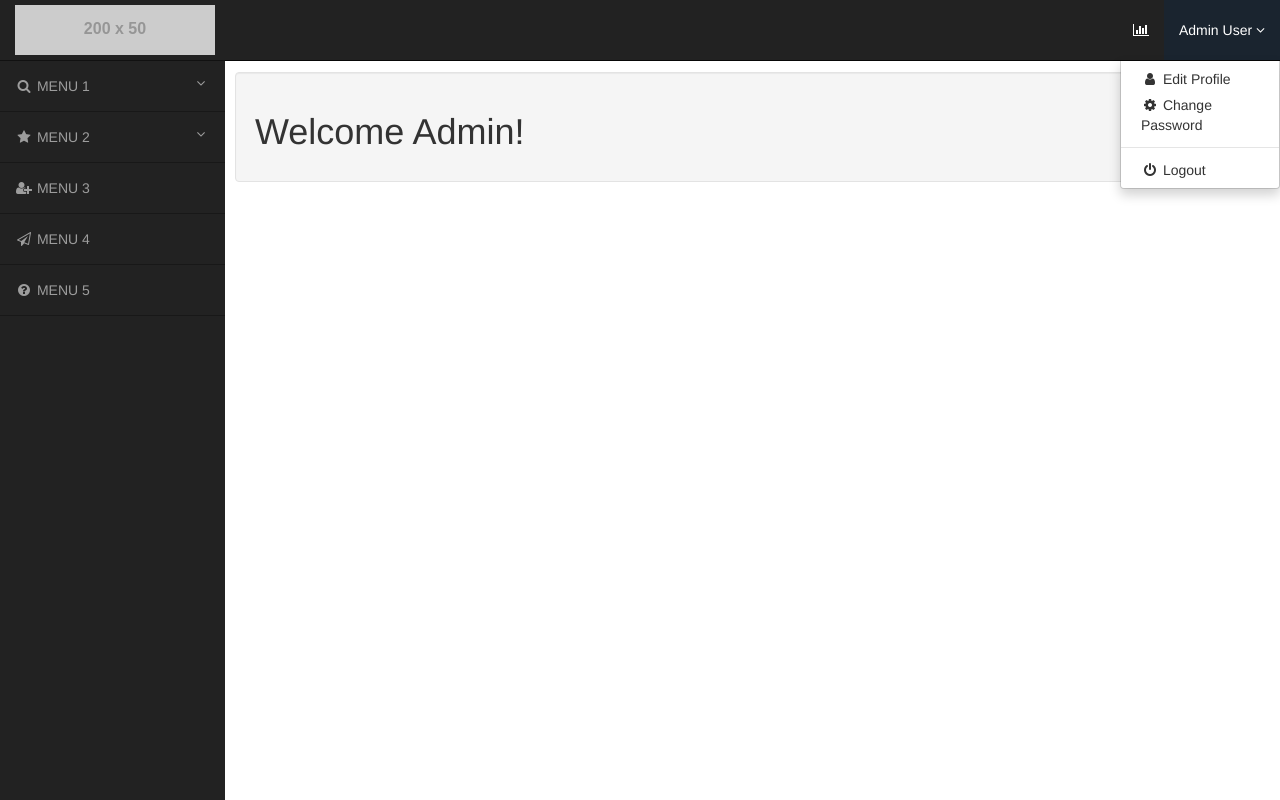
After one commit to anwaar12345/HCP, a PHP site: page /admin/admindashboard.php in a window 1280 px wide, after a click on "Admin User". The commit adds this page. Run offline with PHP 8.4, Linux system fonts and the light colour scheme; grey boxes labelled with a size stand in for pictures from a placeholder-image service; some libraries are stand-ins or nearby versions.

Commit message:
Admin in process styling done

```diff
--- /dev/null
+++ b/admin/admin.css
@@ -0,0 +1,143 @@
+@import url('https://maxcdn.bootstrapcdn.com/font-awesome/4.3.0/css/font-awesome.min.css');
+@media(min-width:768px) {
+    body {
+        margin-top: 50px;
+    }
+    /*html, body, #wrapper, #page-wrapper {height: 100%; overflow: hidden;}*/
+}
+
+#wrapper {
+    padding-left: 0;
+}
+
+#page-wrapper {
+    width: 100%;
+    padding: 0;
+    background-color: #fff;
+}
+
+@media(min-width:768px) {
+    #wrapper {
+        padding-left: 225px;
+    }
+
+    #page-wrapper {
+        padding: 22px 10px;
+    }
+}
+
+/* Top Navigation */
+
+.top-nav {
+    padding: 0 15px;
+}
+
+.top-nav>li {
+    display: inline-block;
+    float: left;
+}
+
+.top-nav>li>a {
+    padding-top: 20px;
+    padding-bottom: 20px;
+    line-height: 20px;
+    color: #fff;
+}
+
+.top-nav>li>a:hover,
+.top-nav>li>a:focus,
+.top-nav>.open>a,
+.top-nav>.open>a:hover,
+.top-nav>.open>a:focus {
+    color: #fff;
+    background-color: #1a242f;
+}
+
+.top-nav>.open>.dropdown-menu {
+    float: left;
+    position: absolute;
+    margin-top: 0;
+    /*border: 1px solid rgba(0,0,0,.15);*/
+    border-top-left-radius: 0;
+    border-top-right-radius: 0;
+    background-color: #fff;
+    -webkit-box-shadow: 0 6px 12px rgba(0,0,0,.175);
+    box-shadow: 0 6px 12px rgba(0,0,0,.175);
+}
+
+.top-nav>.open>.dropdown-menu>li>a {
+    white-space: normal;
+}
+
+/* Side Navigation */
+
+@media(min-width:768px) {
+    .side-nav {
+        position: fixed;
+        top: 60px;
+        left: 225px;
+        width: 225px;
+        margin-left: -225px;
+        border: none;
+        border-radius: 0;
+        border-top: 1px rgba(0,0,0,.5) solid;
+        overflow-y: auto;
+        background-color: #222;
+        /*background-color: #5A6B7D;*/
+        bottom: 0;
+        overflow-x: hidden;
+        padding-bottom: 40px;
+    }
+
+    .side-nav>li>a {
+        width: 225px;
+        border-bottom: 1px rgba(0,0,0,.3) solid;
+    }
+
+    .side-nav li a:hover,
+    .side-nav li a:focus {
+        outline: none;
+        background-color: #1a242f !important;
+    }
+}
+
+.side-nav>li>ul {
+    padding: 0;
+    border-bottom: 1px rgba(0,0,0,.3) solid;
+}
+
+.side-nav>li>ul>li>a {
+    display: block;
+    padding: 10px 15px 10px 38px;
+    text-decoration: none;
+    /*color: #999;*/
+    color: #fff;
+}
+
+.side-nav>li>ul>li>a:hover {
+    color: #fff;
+}
+
+.navbar .nav > li > a > .label {
+  -webkit-border-radius: 50%;
+  -moz-border-radius: 50%;
+  border-radius: 50%;
+  position: absolute;
+  top: 14px;
+  right: 6px;
+  font-size: 10px;
+  font-weight: normal;
+  min-width: 15px;
+  min-height: 15px;
+  line-height: 1.0em;
+  text-align: center;
+  padding: 2px;
+}
+
+.navbar .nav > li > a:hover > .label {
+  top: 10px;
+}
+
+.navbar-brand {
+    padding: 5px 15px;
+}
--- /dev/null
+++ b/admin/admindashboard.php
@@ -0,0 +1,109 @@
+<!DOCTYPE html>
+<html lang="en">
+<head>
+    <meta charset="UTF-8">
+    <meta name="viewport" content="width=device-width, initial-scale=1.0">
+    <meta http-equiv="X-UA-Compatible" content="ie=edge">
+    <title>| Admin |</title>
+    <link href="http://maxcdn.bootstrapcdn.com/bootstrap/3.3.0/css/bootstrap.min.css" rel="stylesheet" id="bootstrap-css">
+    <script src="http://code.jquery.com/jquery-1.11.1.min.js"></script>
+    <script src="http://maxcdn.bootstrapcdn.com/bootstrap/3.3.0/js/bootstrap.min.js"></script>
+    <link href="admin.css" rel="stylesheet">
+
+
+</head>
+<body>
+
+<div id="throbber" style="display:none; min-height:120px;"></div>
+<div id="noty-holder"></div>
+<div id="wrapper">
+    <!-- Navigation -->
+    <nav class="navbar navbar-inverse navbar-fixed-top" role="navigation">
+        <!-- Brand and toggle get grouped for better mobile display -->
+        <div class="navbar-header">
+            <button type="button" class="navbar-toggle" data-toggle="collapse" data-target=".navbar-ex1-collapse">
+                <span class="sr-only">Toggle navigation</span>
+                <span class="icon-bar"></span>
+                <span class="icon-bar"></span>
+                <span class="icon-bar"></span>
+            </button>
+            <a class="navbar-brand" href="http://cijulenlinea.ucr.ac.cr/dev-users/">
+                <img src="http://placehold.it/200x50&text=LOGO" alt="LOGO"">
+            </a>
+        </div>
+        <!-- Top Menu Items -->
+        <ul class="nav navbar-right top-nav">
+            <li><a href="#" data-placement="bottom" data-toggle="tooltip" href="#" data-original-title="Stats"><i class="fa fa-bar-chart-o"></i>
+                </a>
+            </li>
+            <li class="dropdown">
+                <a href="#" class="dropdown-toggle" data-toggle="dropdown">Admin User <b class="fa fa-angle-down"></b></a>
+                <ul class="dropdown-menu">
+                    <li><a href="#"><i class="fa fa-fw fa-user"></i> Edit Profile</a></li>
+                    <li><a href="#"><i class="fa fa-fw fa-cog"></i> Change Password</a></li>
+                    <li class="divider"></li>
+                    <li><a href="#"><i class="fa fa-fw fa-power-off"></i> Logout</a></li>
+                </ul>
+            </li>
+        </ul>
+        <!-- Sidebar Menu Items - These collapse to the responsive navigation menu on small screens -->
+        <div class="collapse navbar-collapse navbar-ex1-collapse">
+            <ul class="nav navbar-nav side-nav">
+                <li>
+                    <a href="#" data-toggle="collapse" data-target="#submenu-1"><i class="fa fa-fw fa-search"></i> MENU 1 <i class="fa fa-fw fa-angle-down pull-right"></i></a>
+                    <ul id="submenu-1" class="collapse">
+                        <li><a href="#"><i class="fa fa-angle-double-right"></i> SUBMENU 1.1</a></li>
+                        <li><a href="#"><i class="fa fa-angle-double-right"></i> SUBMENU 1.2</a></li>
+                        <li><a href="#"><i class="fa fa-angle-double-right"></i> SUBMENU 1.3</a></li>
+                    </ul>
+                </li>
+                <li>
+                    <a href="#" data-toggle="collapse" data-target="#submenu-2"><i class="fa fa-fw fa-star"></i>  MENU 2 <i class="fa fa-fw fa-angle-down pull-right"></i></a>
+                    <ul id="submenu-2" class="collapse">
+                        <li><a href="#"><i class="fa fa-angle-double-right"></i> SUBMENU 2.1</a></li>
+                        <li><a href="#"><i class="fa fa-angle-double-right"></i> SUBMENU 2.2</a></li>
+                        <li><a href="#"><i class="fa fa-angle-double-right"></i> SUBMENU 2.3</a></li>
+                    </ul>
+                </li>
+                <li>
+                    <a href="investigaciones/favoritas"><i class="fa fa-fw fa-user-plus"></i>  MENU 3</a>
+                </li>
+                <li>
+                    <a href="sugerencias"><i class="fa fa-fw fa-paper-plane-o"></i> MENU 4</a>
+                </li>
+                <li>
+                    <a href="faq"><i class="fa fa-fw fa fa-question-circle"></i> MENU 5</a>
+                </li>
+            </ul>
+        </div>
+        <!-- /.navbar-collapse -->
+    </nav>
+
+    <div id="page-wrapper">
+        <div class="container-fluid">
+            <!-- Page Heading -->
+            <div class="row" id="main" >
+                <div class="col-sm-12 col-md-12 well" id="content">
+                    <h1>Welcome Admin!</h1>
+                </div>
+            </div>
+            <!-- /.row -->
+        </div>
+        <!-- /.container-fluid -->
+    </div>
+    <!-- /#page-wrapper -->
+</div><!-- /#wrapper -->
+</body>
+<script>
+$(function(){
+    $('[data-toggle="tooltip"]').tooltip();
+    $(".side-nav .collapse").on("hide.bs.collapse", function() {
+        $(this).prev().find(".fa").eq(1).removeClass("fa-angle-right").addClass("fa-angle-down");
+    });
+    $('.side-nav .collapse').on("show.bs.collapse", function() {
+        $(this).prev().find(".fa").eq(1).removeClass("fa-angle-down").addClass("fa-angle-right");
+    });
+})
+
+</script>
+</html>
--- a/signup.php
+++ b/signup.php
@@ -11,6 +11,8 @@ include('db.php');
 <link href="//maxcdn.bootstrapcdn.com/bootstrap/4.1.1/css/bootstrap.min.css" rel="stylesheet" id="bootstrap-css">
 <script src="//maxcdn.bootstrapcdn.com/bootstrap/4.1.1/js/bootstrap.min.js"></script>
 <script src="//cdnjs.cloudflare.com/ajax/libs/jquery/3.2.1/jquery.min.js"></script>
+<link href="lib/bootstrap/css/bootstrap.min.css" rel="stylesheet">
+
 <style>
 body {
   margin: 0;
--- a/signupd.php
+++ b/signupd.php
@@ -11,6 +11,8 @@ include('db.php');
 <link href="//maxcdn.bootstrapcdn.com/bootstrap/4.1.1/css/bootstrap.min.css" rel="stylesheet" id="bootstrap-css">
 <script src="//maxcdn.bootstrapcdn.com/bootstrap/4.1.1/js/bootstrap.min.js"></script>
 <script src="//cdnjs.cloudflare.com/ajax/libs/jquery/3.2.1/jquery.min.js"></script>
+<link href="lib/bootstrap/css/bootstrap.min.css" rel="stylesheet">
+
 <style>
 body {
   margin: 0;
@@ -81,8 +83,8 @@ if($q){
     $email = "";
     $contact = "";
     $address = "";
-    // $folder1 = "";
-    // $folder2 = "";
+     $folder1 = "";
+     $folder2 = "";
     $rnumber = "";
     $qualification = "";
     $dimage = "";
```
Also changed, not shown: doctor/doctor.php (renamed from doctor.php, +28 -28 lines), logout.php (+6 -1 lines), signin.php (+36 -13 lines), admin/New Text Document (2).txt (deleted), admin/New Text Document.txt (deleted), user/userdashboard.php (added), 2 other files.
